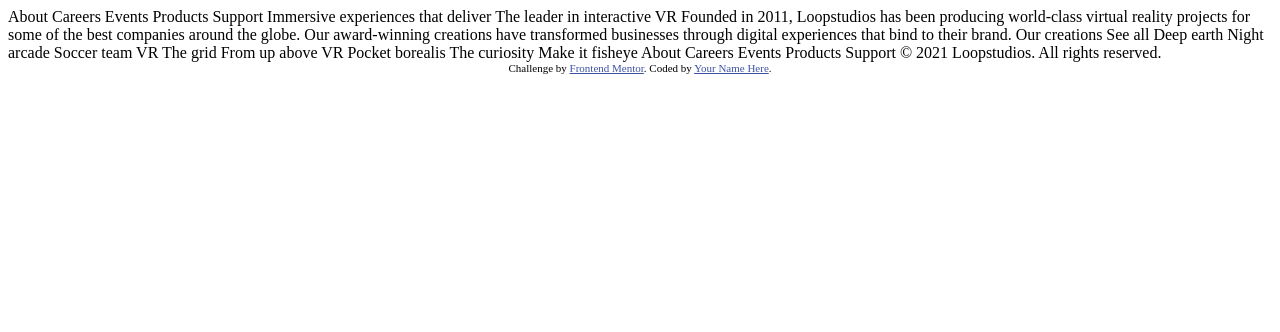
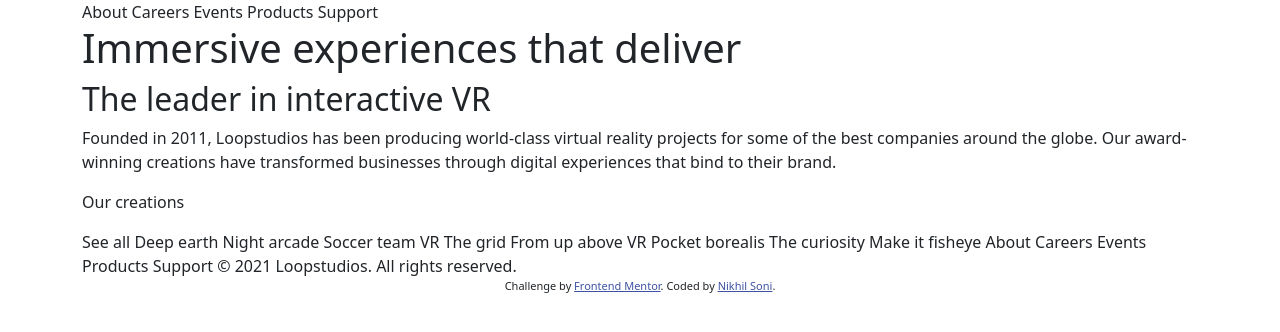
Before and after one commit to platypus567/loopStudios_landing_page, a plain HTML site: page index.html in a window 1280 px wide. Drawn offline with nearby package versions, Linux system fonts and the light colour scheme.

Commit message:
added some pars, etc, saving rest for later date

```diff
--- a/index.html
+++ b/index.html
@@ -13,26 +13,29 @@
     .attribution { font-size: 11px; text-align: center; }
     .attribution a { color: hsl(228, 45%, 44%); }
   </style>
+<link href="https://cdn.jsdelivr.net/npm/bootstrap@5.1.3/dist/css/bootstrap.min.css" rel="stylesheet" integrity="sha384-1BmE4kWBq78iYhFldvKuhfTAU6auU8tT94WrHftjDbrCEXSU1oBoqyl2QvZ6jIW3" crossorigin="anonymous">
+  <link rel="stylesheet" href="style.css">
 </head>
 <body>
-  About
-  Careers
-  Events
-  Products
-  Support
+  <div class="container" id="maindiv">
+  <a>About</a>
+  <a>Careers</a>
+  <a>Events</a>
+  <a>Products</a>
+  <a>Support</a>
 
-  Immersive experiences that deliver
+  <h1>Immersive experiences that deliver</h1>
 
-  The leader in interactive VR
+  <h2>The leader in interactive VR</h2>
 
-  Founded in 2011, Loopstudios has been producing world-class virtual reality
-  projects for some of the best companies around the globe. Our award-winning
-  creations have transformed businesses through digital experiences that bind
-  to their brand.
+  <p>Founded in 2011, Loopstudios has been producing world-class virtual reality
+    projects for some of the best companies around the globe. Our award-winning
+    creations have transformed businesses through digital experiences that bind
+    to their brand.</p>
 
-  Our creations
+  <p>Our creations</p>
 
-  See all
+  <p></p>See all
 
   Deep earth
   Night arcade
@@ -51,9 +54,17 @@
 
   © 2021 Loopstudios. All rights reserved.
 
+
+
+
+</div>
+
   <div class="attribution">
     Challenge by <a href="https://www.frontendmentor.io?ref=challenge" target="_blank">Frontend Mentor</a>.
-    Coded by <a href="#">Your Name Here</a>.
+    Coded by <a href="#">Nikhil Soni</a>.
   </div>
+
+
+  <script src="app.js"></script>
 </body>
 </html>
--- /dev/null
+++ b/style.css
@@ -0,0 +1,2 @@
+@import url(https://fonts.googleapis.com/css?family=Alata:regular);
+@import url(https://fonts.googleapis.com/css?family=Josefin+Sans:100,200,300,regular,500,600,700,100italic,200italic,300italic,italic,500italic,600italic,700italic);
```
Also changed, not shown: app.js (added).
